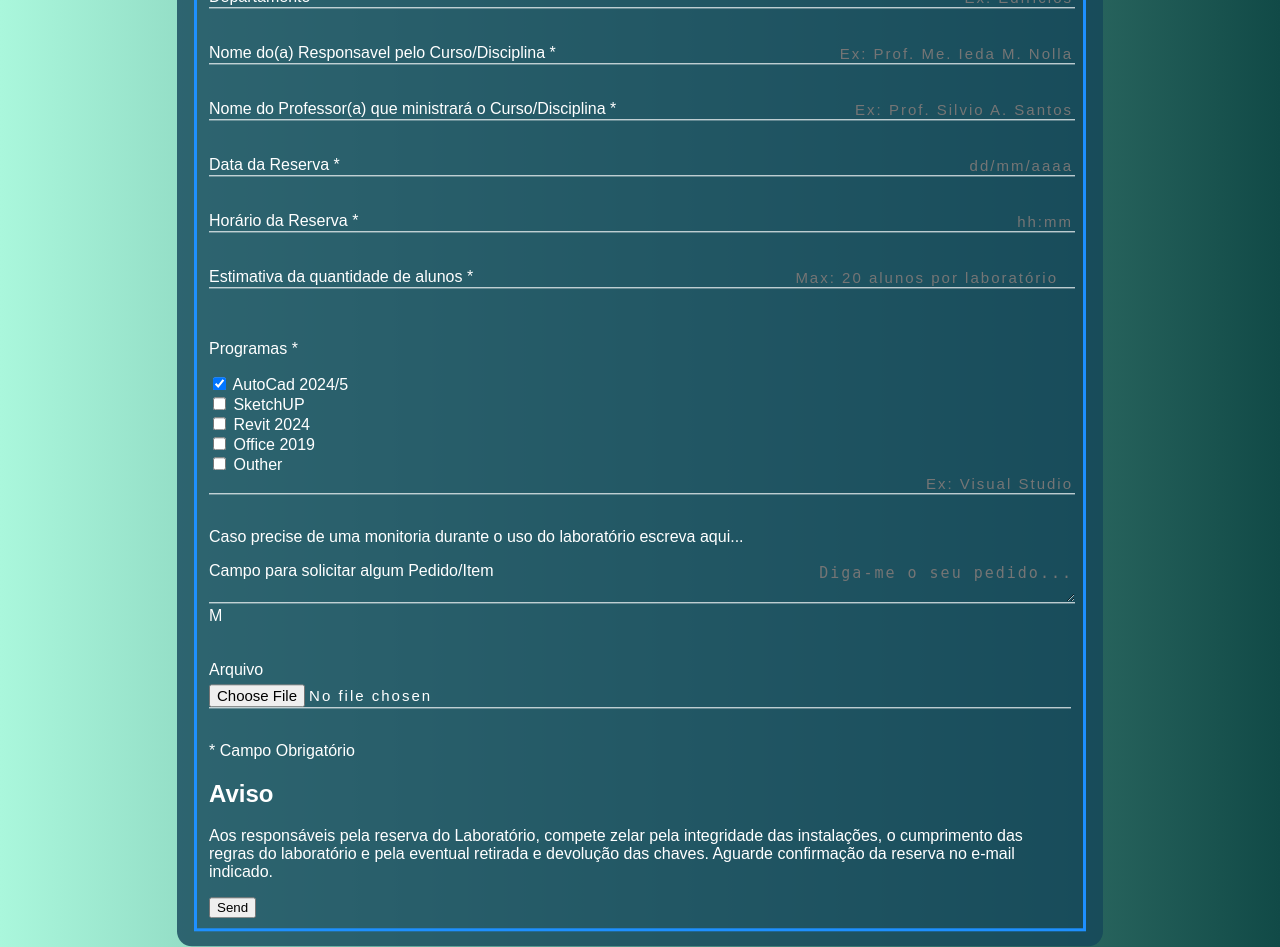
After one commit to DCCCAD/laboratorio, a PHP site: page /formulario.html in a window 1280 px wide. The commit adds this page. Run offline with PHP 8.4, Linux system fonts and the light colour scheme.

Commit message:
up files

```diff
--- /dev/null
+++ b/config.php
@@ -0,0 +1,6 @@
+<?php
+$dbUsuario = "nome"
+$dbpassword = "";
+$db
+
+?>
--- /dev/null
+++ b/formulario.html
@@ -0,0 +1,182 @@
+<!DOCTYPE html>
+<html lang="en">
+<head>
+    <meta charset="UTF-8">
+    <meta name="viewport" content="width=device-width, initial-scale=1.0">
+    <title>Formulario | LAB</title>
+    <style>
+        body{ /*.inputOthers:focus ~ .inputCheck:checked{display: block;}*/
+            background-image: linear-gradient(to right, rgb(170, 247, 220), rgb(17, 74, 71));
+            font-family: Arial, Helvetica, sans-serif;
+        }
+        .box {
+            color: white;
+            position: absolute;
+            background-color: rgb(20, 70, 90, 0.8);
+            transform: translate(-50%, -50%);
+            padding: 15px;
+            border-radius: 15px;
+            top: 50%;
+            left: 50%;
+            width: 70%;
+        }
+
+        fieldset {
+            border: 3px solid dodgerblue
+        }
+        legend {
+            background-color: dodgerblue;
+            border:1px solid dodgerblue;
+            padding: 10px;
+            text-align: center;
+            border-radius: 8px;
+        }.inputBox {
+            position: relative;
+        }
+        .inputReserva {
+            background: none; border: none;
+            border-bottom: 1px solid white;
+            outline: none;
+            color: white;
+            font-size: 15px;
+            width: 100%;
+            letter-spacing: 2px;
+        }.inputReserva::placeholder { text-align: end; }
+        .labelInput {
+            position: absolute;
+            top: 0px;
+            left: 0px;
+            pointer-events: none;
+            transition: .5s;
+        }#file {
+            margin-top: 5px;
+        }
+        .inputReserva:focus ~ .labelInput,
+        .inputReserva:valid ~.labelInput {
+            top: -20px;
+            font-size: 12px;
+            color: dodgerblue;
+
+        }
+    </style>
+</head>
+<body>
+    <div class="box backgradient">
+        <form action="https://formsubmit.co/b092a3476a9e1d898ccfc6c73c4a1ef7" method="POST">
+            <fieldset>
+                <legend><b>Reversa Laboratorio</b></legend>
+                <br/>
+                <div class="inputBox">
+                    <input type="text" name="Curso/Disciplina" class="inputReserva" id="curso" placeholder="Ex: Desenhos de Construção Civil" required>
+                    <label for="curso" class="labelInput">Curso/Disciplina *</label>
+                </div>
+                <br/><br/>
+                <div class="inputBox">
+                    <input type="text" name="Departamento" class="inputReserva" id="depart" placeholder="Ex: Edifícios" required>
+                    <label for="depart" class="labelInput">Departamento *</label>
+                </div>
+                <br/><br/>
+                <div class="inputBox">
+                    <input type="text" name="Responsavel" class="inputReserva" id="resp" placeholder="Ex: Prof. Me. Ieda M. Nolla" required>
+                    <label for="resp" class="labelInput">Nome do(a) Responsavel pelo Curso/Disciplina *</label>
+                </div>
+                <br/><br/>
+                <div class="inputBox">
+                    <input type="text" name="Professor" class="inputReserva" id="prof" placeholder="Ex: Prof. Silvio A. Santos" required>
+                    <label for="prof" class="labelInput">Nome do Professor(a) que ministrará o Curso/Disciplina *</label>
+                </div>
+                <br/><br/>
+                <div class="inputBox">
+                    <input type="text" name="Reserva" class="inputReserva" id="reserva" placeholder="dd/mm/aaaa" onfocus="this.type='date'" onblur="if(!this.value)this.type='text'" required>
+                    <label for="reserva" class="labelInput">Data da Reserva *</label>
+                </div>
+                <br/><br/>
+
+                <div class="inputBox">
+                    <input type="text" name="Horário da Reserva" class="inputReserva" id="reserva-hora" placeholder="hh:mm" onfocus="this.type='time'" onblur="if(!this.value)this.type='text'" required>
+                    <label for="reserva-hora" class="labelInput">Horário da Reserva *</label>
+                </div>
+                <br/><br/>
+
+                <div class="inputBox">
+                    <input type="number" name="Estimativa da qtd de alunos" class="inputReserva" id="num-alunos" placeholder="Max: 20 alunos por laboratório" required>
+                    <label for="num-alunos" class="labelInput">Estimativa da quantidade de alunos *</label>
+                </div>
+                <br/><br/>
+            <p>Programas *</p>
+                <!--<div name="Programas" id="programs">--><!--</div>-->
+                <input type="checkbox" name="AutoCAD 2024/5" id="autocad" checked><label for="autocad"> AutoCad 2024/5</label>
+                    <br/>
+                <input type="checkbox" name="SketchUP" id="sketchup"><label for="sketchup"> SketchUP</label>
+                    <br/>
+                <input type="checkbox" name="Revit 2024/5" id="revit"><label for="revit">  Revit 2024</label>
+                    <br/>
+                <input type="checkbox" name="Office 2019" id="office"><label for="office"> Office 2019</label>
+                    <br/>
+
+                <input type="checkbox" name="selectOthers" class="" id="others" onfocus="this.checked='true', this.value=''" onblur="if(this.value =='')this.checked='false'"><label for="others solicita"> Outher</label>
+                <input type="text" name="inputOthers" onkeydown="" class="inputReserva" id="solicita" placeholder="Ex: Visual Studio">
+                    <br/><br/>
+                <p id="adendo-forms">Caso precise de uma monitoria durante o uso do laboratório escreva aqui...</p>
+                <div class="inputBox">
+                    <textarea name="message" class="textareaReserva" id="solicitacoes" wrap="hard" placeholder="Diga-me o seu pedido..."></textarea>
+M                    <label for="solicitacoes" class="labelTextarea">Campo para solicitar algum Pedido/Item</label>
+
+                </div>
+                <style>
+                    .textareaReserva {
+                        background: none; border: none;
+                        border-bottom: 1px solid white;
+                        outline: none;
+                        color: white;
+                        font-size: 15px;
+                        width: 100%;
+                        letter-spacing: 2px;
+                    }.textareaReserva::placeholder { text-align: end; }
+                    .labelTextarea {
+                        position: absolute;
+                        top: 0px;
+                        left: 0px;
+                        pointer-events: none;
+                        transition: .5s;
+                    }
+                    .textareaReserva:focus ~ .labelTextarea,
+                    .textareaReserva:default:user-valid ~.labelTextarea {
+                        top: -20px;
+                        font-size: 12px;
+                        color: dodgerblue;
+                    }
+                </style>
+                <br/><br/>
+                <div class="inputBox">
+                    <label for="file" class="" id="label-file">Arquivo</label>
+                    <input type="file" name="Arquivo" class="inputReserva" id="file">
+                </div>
+                <br/>
+                <!--<input type="hidden" name="_next" value="http://127.0.0.1:5500/index.html">-->
+                <p id="legenda-simbolos"> * Campo Obrigatório </p>
+                <h2 class="titulo-informativo">Aviso</h2>
+                <p>Aos responsáveis pela reserva do Laboratório, compete
+                    zelar pela integridade das instalações, o cumprimento das regras do laboratório e pela eventual retirada e
+                    devolução das chaves. Aguarde confirmação da reserva no e-mail indicado.
+                </p>
+                <button type="submit">Send</button>
+            </fieldset>
+        </form>
+    </div>
+    <script>
+        // teclas-> Esc=27 Shift=16 Ctrl=17 Del=46 BackSpace=8 Tab=9 CapsLock=20 '"=192 -=189  ==187 [=221 ]=220
+        // F1-F12 -> 112-123 Windows=91 Alt=18
+        var inputOthers = window.document.querySelector(".inputOthers");
+        //var bclass = window.document.querySelector(".inputOthers");
+        //somente estão sendo desativadas teclas do lado esquerdo do teclado,
+        //  teclas na parte de setas ou numericas de funções não foram desativas...
+        function inicializa(){var tecla = event.keyCode;
+            if(tecla == 8 || tecla == 9 || tecla == 16 || tecla == 17 || tecla == 18 || tecla == 20 || tecla == 27 || tecla == 46
+            /*|| tecla == 91*/ || tecla == 187 || tecla == 189 || tecla == 192 || tecla == 220 || tecla == 220)
+                    inputOthers.checked =false;
+            else inputOthers.checked = true;
+        } //capturar até a penúltima letra apagada para ativar o checked****************
+    </script>
+</body>
+</html>
--- a/index.html
+++ b/index.html
@@ -10,6 +10,7 @@
     <link rel="stylesheet" href="./styles/header.css"    />
     <link rel="stylesheet" href="./styles/section.css"   />
     <link rel="stylesheet" href="./styles/footer.css"    />
+
     <link rel="stylesheet" href="./styles/responsive.css"/>
     <link rel="stylesheet" href="./styles/root.css"      />
     <link rel="stylesheet" href="./styles/default.css"   />
@@ -80,7 +81,8 @@
 
                         <h2><b>DCC Laboratório CAD</b></h2>
                         <br/>
-                        Contato: dcccad@gmail.com
+                        Contato: dcccad@gmail.com &nbsp;
+                        dcclabcad@gmail.com
                         <br/>
                         Telefone: (11) 3322-2273
                         <br/>
```
Also changed, not shown: reservas.html (+44 -24 lines), styles/section.css (+16 -9 lines), scripts/mobile-navbar.js (indentation only).
